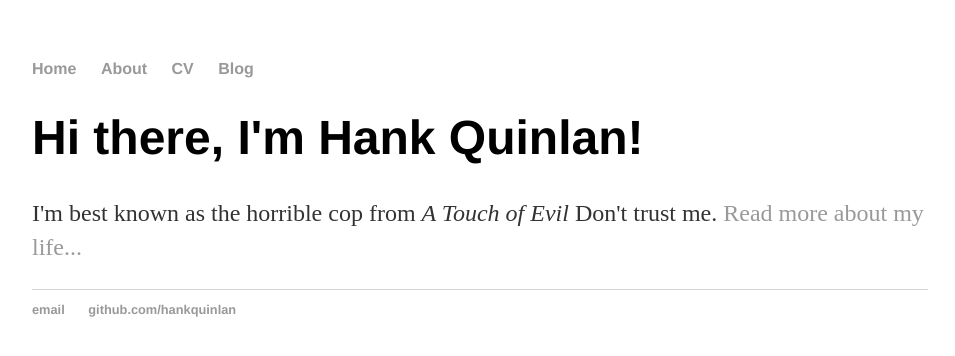
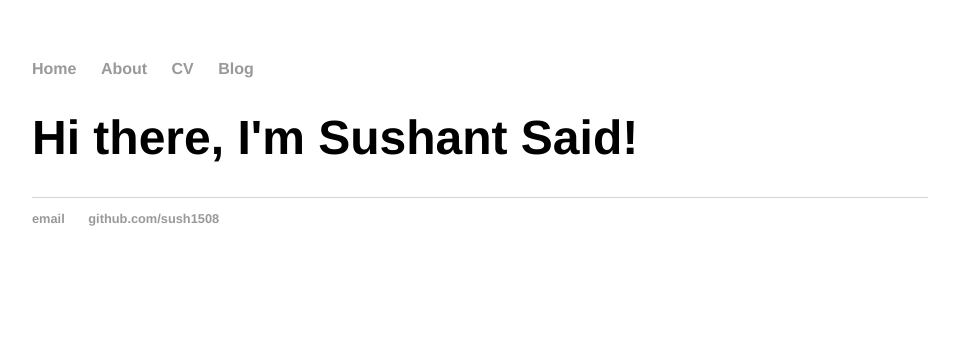
Before and after one commit to sush1508/sush1508.github.io, a plain HTML site: page index.html in a window 1280 px wide. Shown: the whole page, without its empty margins (160-1115 px from the left). Drawn offline with Linux system fonts and the light colour scheme.

Commit message:
Update index.html

```diff
--- a/index.html
+++ b/index.html
@@ -1,7 +1,6 @@
 <!DOCTYPE html>
 <html>
 	<head>
-		<title>Hank Quinlan, Horrible Cop</title>
 		<link rel="stylesheet" type="text/css" href="css/main.css">
 	</head>
 	<body>
@@ -15,14 +14,13 @@
 		</nav>
 		<div class="container">
     		<div class="blurb">
-        		<h1>Hi there, I'm Hank Quinlan!</h1>
-				<p>I'm best known as the horrible cop from <em>A Touch of Evil</em> Don't trust me. <a href="/about">Read more about my life...</a></p>
+        		<h1>Hi there, I'm Sushant Said!</h1>
     		</div><!-- /.blurb -->
 		</div><!-- /.container -->
 		<footer>
     		<ul>
-        		<li><a href="mailto:hankquinlanhub@gmail.com">email</a></li>
-        		<li><a href="https://github.com/hankquinlan">github.com/hankquinlan</a></li>
+        		<li><a href="mailto:sushantsaid1@gmail.com">email</a></li>
+        		<li><a href="https://github.com/sush1508">github.com/sush1508</a></li>
 			</ul>
 		</footer>
 	</body>
```
